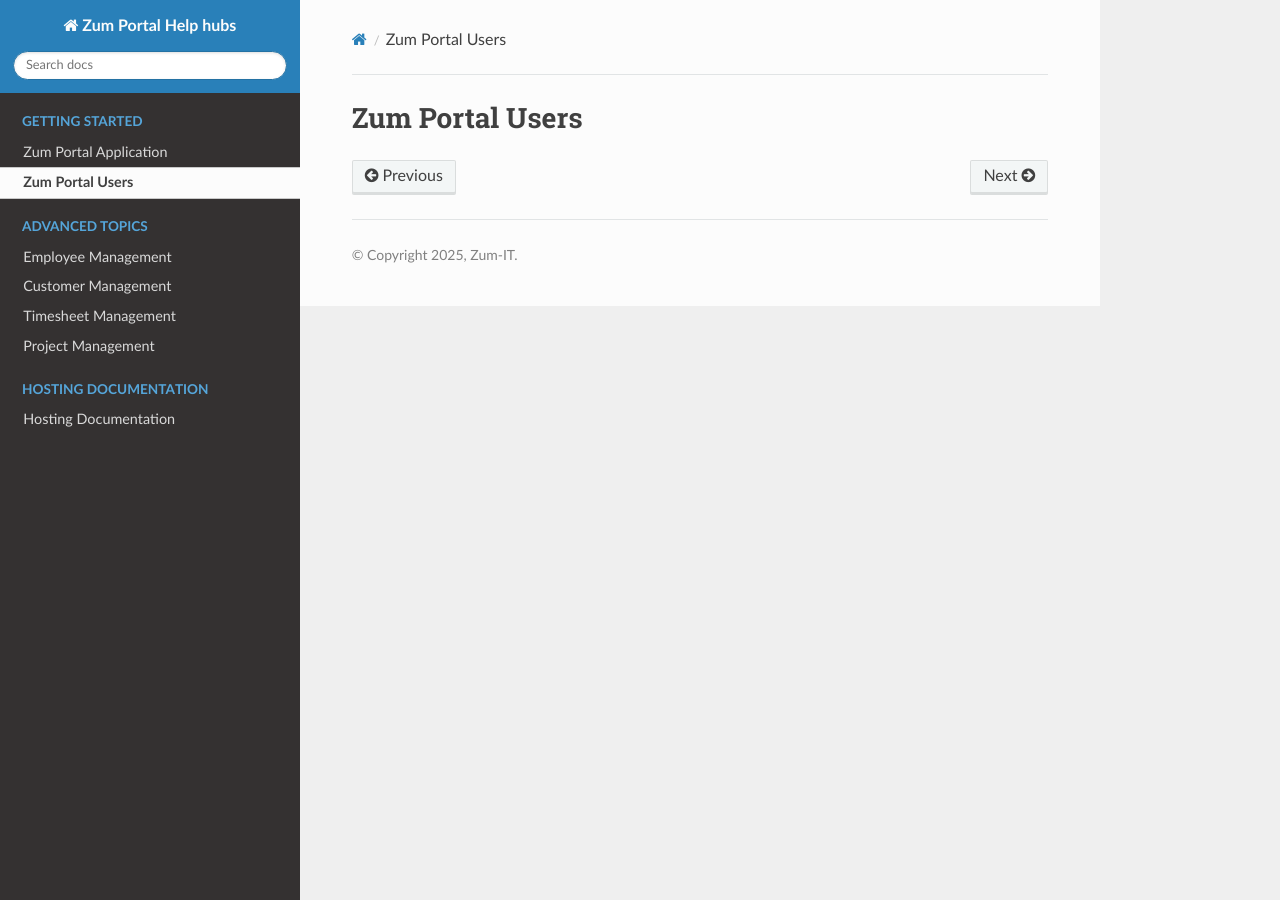
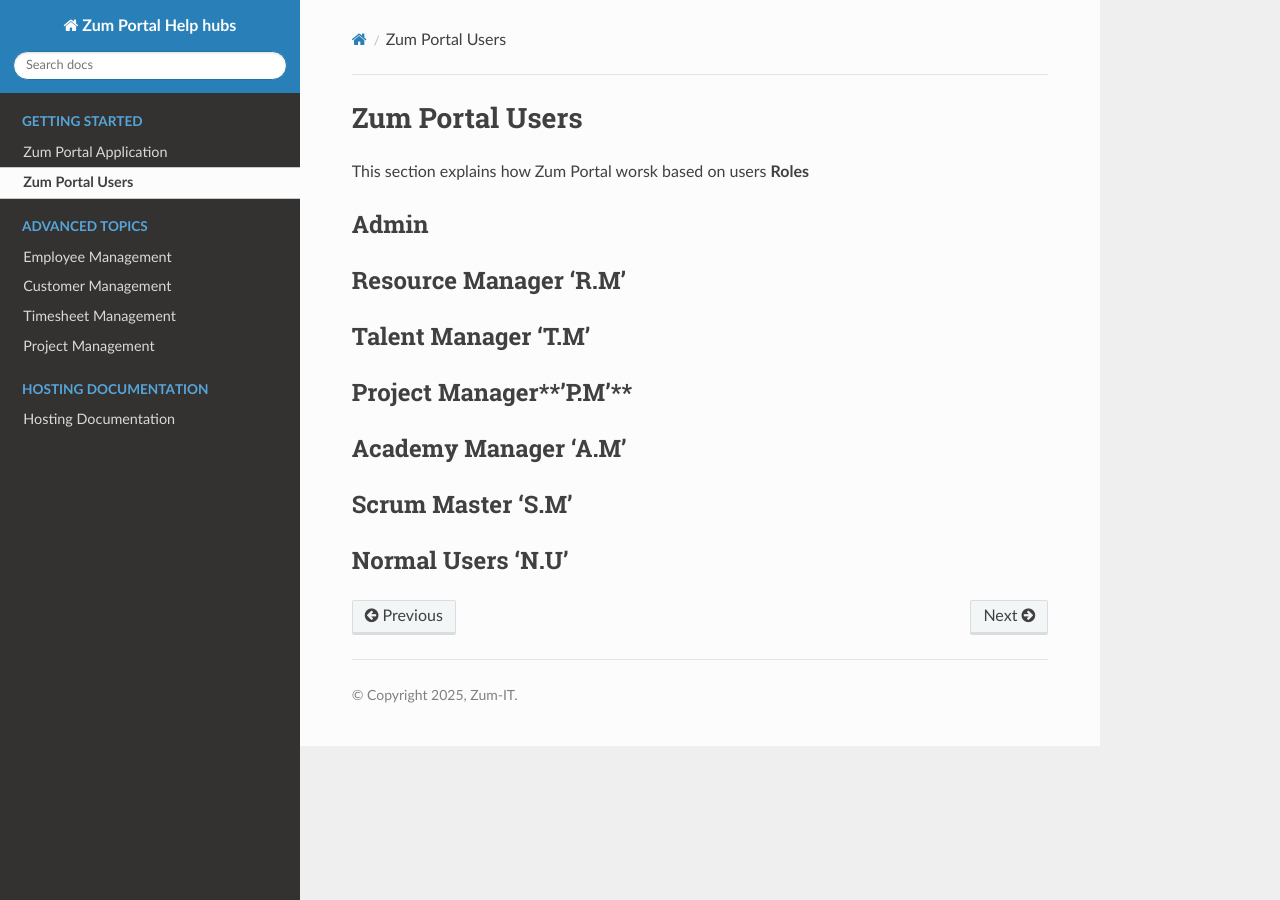
Before and after one commit to ghadiben0/Project-Zum-Portal, a Sphinx documentation site: the page built from docs/source/zumportalusers.rst, in a window 1280 px wide. Built offline with Sphinx 7.4.7 and the Read the Docs theme 3.1.0, drawn with Linux system fonts in a browser that asks for light colours.

Commit message:
Update zumportalusers.rst

```diff
--- a/docs/source/zumportalusers.rst
+++ b/docs/source/zumportalusers.rst
@@ -1,2 +1,24 @@
 Zum Portal Users
 ===================================
+This section  explains how Zum Portal worsk based on users **Roles**
+
+Admin
+---------
+
+Resource Manager **'R.M'**
+--------------------------
+
+Talent Manager **'T.M'**
+------------------------
+
+Project Manager**'P.M'**
+------------------------
+
+Academy Manager **'A.M'**
+-------------------------
+
+Scrum Master **'S.M'**
+----------------------
+
+Normal Users **'N.U'**
+-----------------------
```
